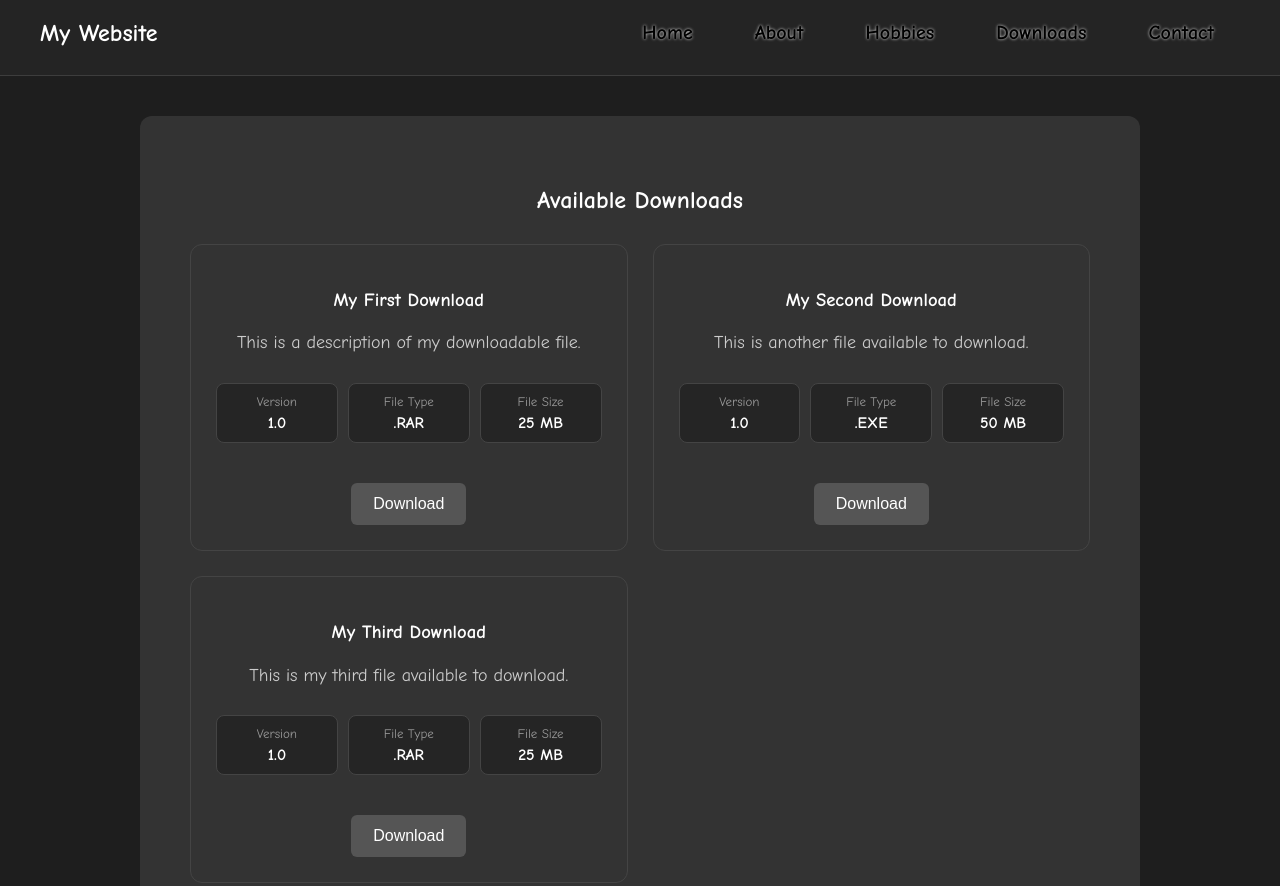
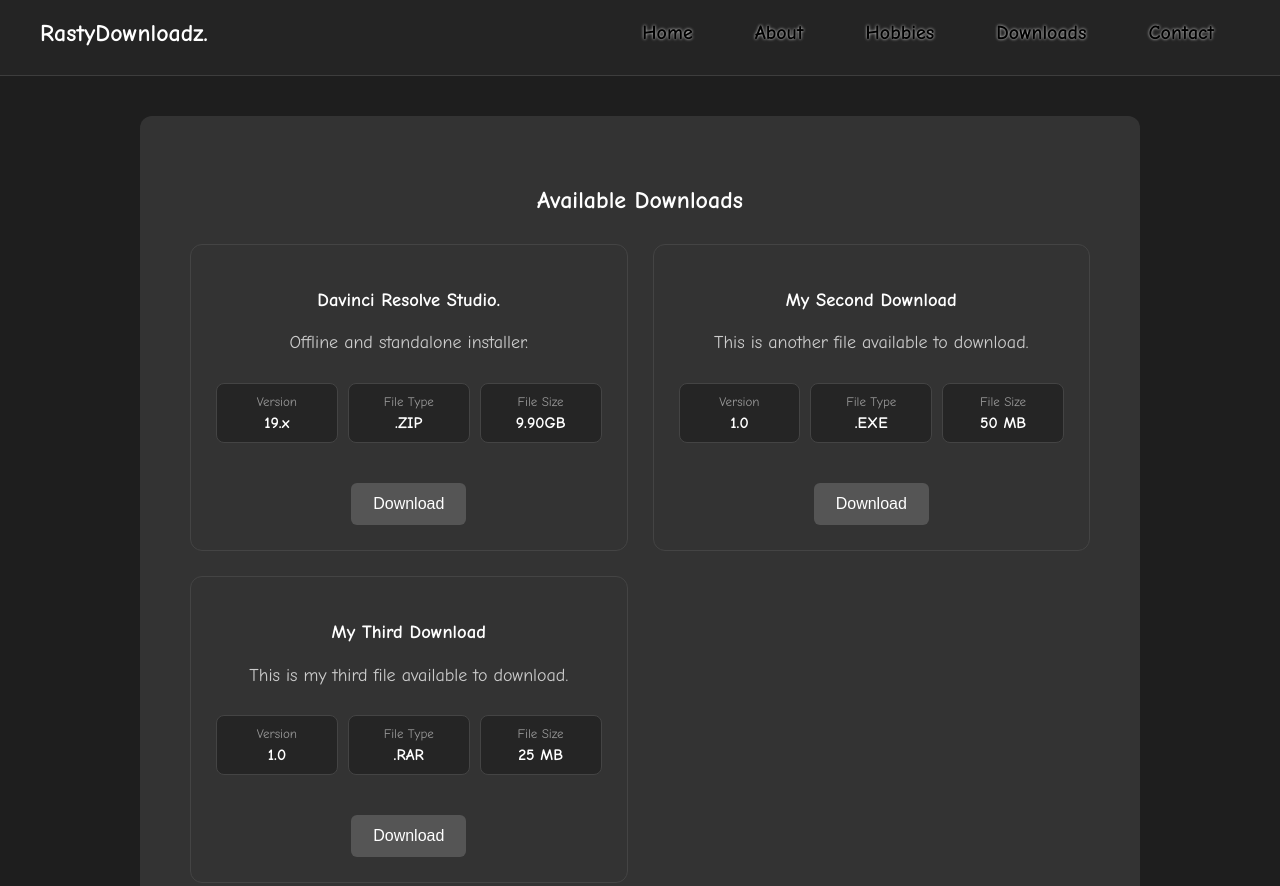
Before and after one commit to cheesychocco2/website, a plain HTML site: page downloads.html in a window 1280 px wide. Shown: the top 886 px of the page. Drawn offline with Linux system fonts and the light colour scheme.

Commit message:
Revise downloads page with new content and title
Updated the downloads page title and content.

```diff
--- a/downloads.html
+++ b/downloads.html
@@ -2,7 +2,7 @@
 
 <html>
 <head>
-    <title>Downloads - My Website</title>
+    <title>Downloads - RastyDownloadz.</title>
     <link rel="stylesheet" href="style.css">
 </head>
 
@@ -11,7 +11,7 @@
 <header>
 
     <nav>
-        <h1 class="logo">My Website</h1>
+        <h1 class="logo">RastyDownloadz.</h1>
 
         <div class="nav-links">
     <a href="index.html">Home</a>
@@ -25,7 +25,7 @@
 
 <main>
 
-    <h2>Available Downloads</h2>
+    <h2 class="downloads-title">Available Downloads</h2>
 
 
 <div class="download-grid">
@@ -33,32 +33,32 @@
     <!-- DOWNLOAD 1 -->
     <div class="download-card">
 
-        <h3>My First Download</h3>
+        <h3>Davinci Resolve Studio.</h3>
 
-        <p>This is a description of my downloadable file.</p>
+        <p>Offline and standalone installer.</p>
 
         <div class="file-info">
 
             <div class="info-box">
                 <span>Version</span>
-                <strong>1.0</strong>
+                <strong>19.x</strong>
             </div>
 
             <div class="info-box">
                 <span>File Type</span>
-                <strong>.RAR</strong>
+                <strong>.ZIP</strong>
             </div>
 
             <div class="info-box">
                 <span>File Size</span>
-                <strong>25 MB</strong>
+                <strong>9.90GB</strong>
             </div>
 
         </div>
 
-        <a href="files/test.rar" download>
-            <button>Download</button>
-        </a>
+        <a href="files/Davinci Resolve Studio.zip" download>
+    <button>Download</button>
+</a>
 
     </div>
 
```
